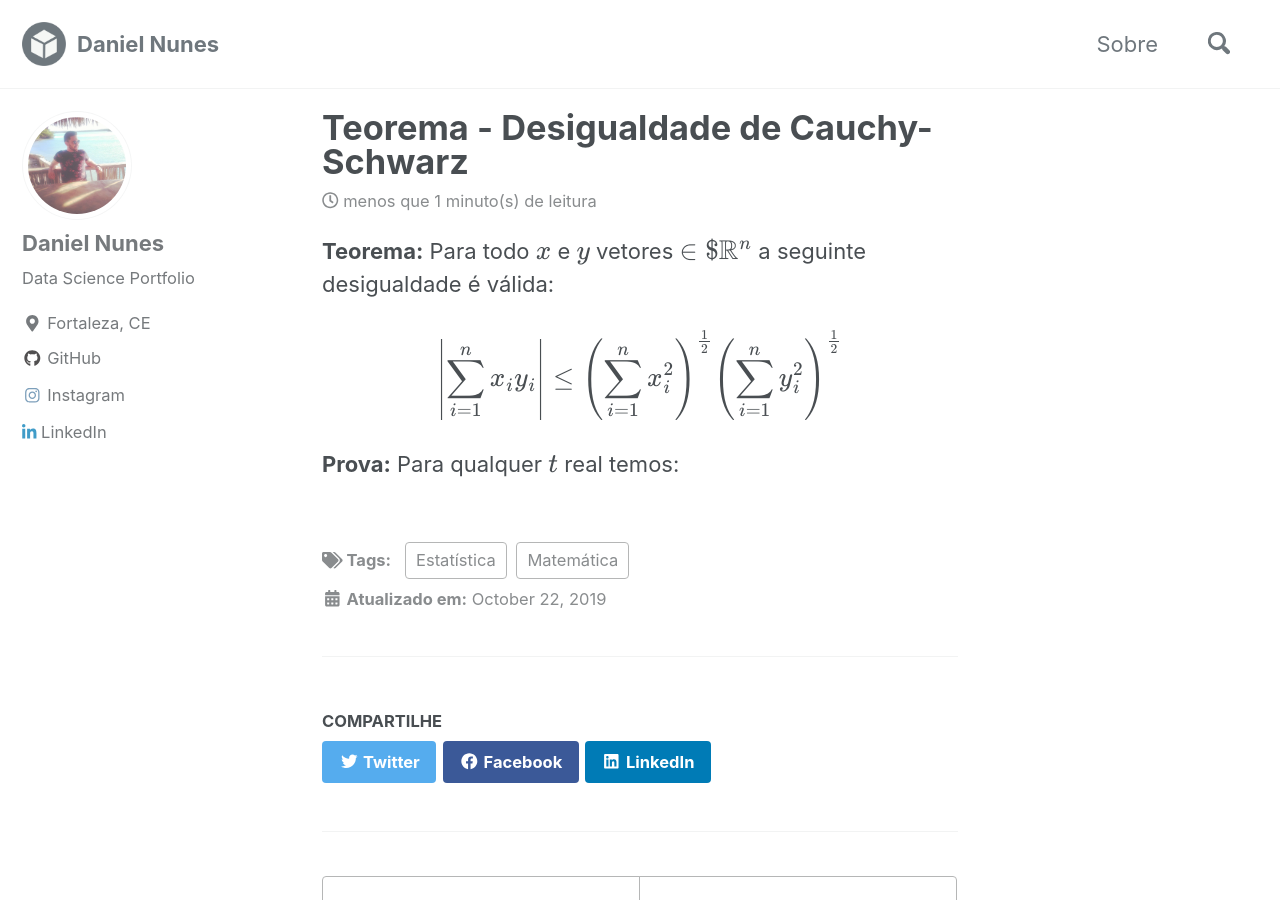
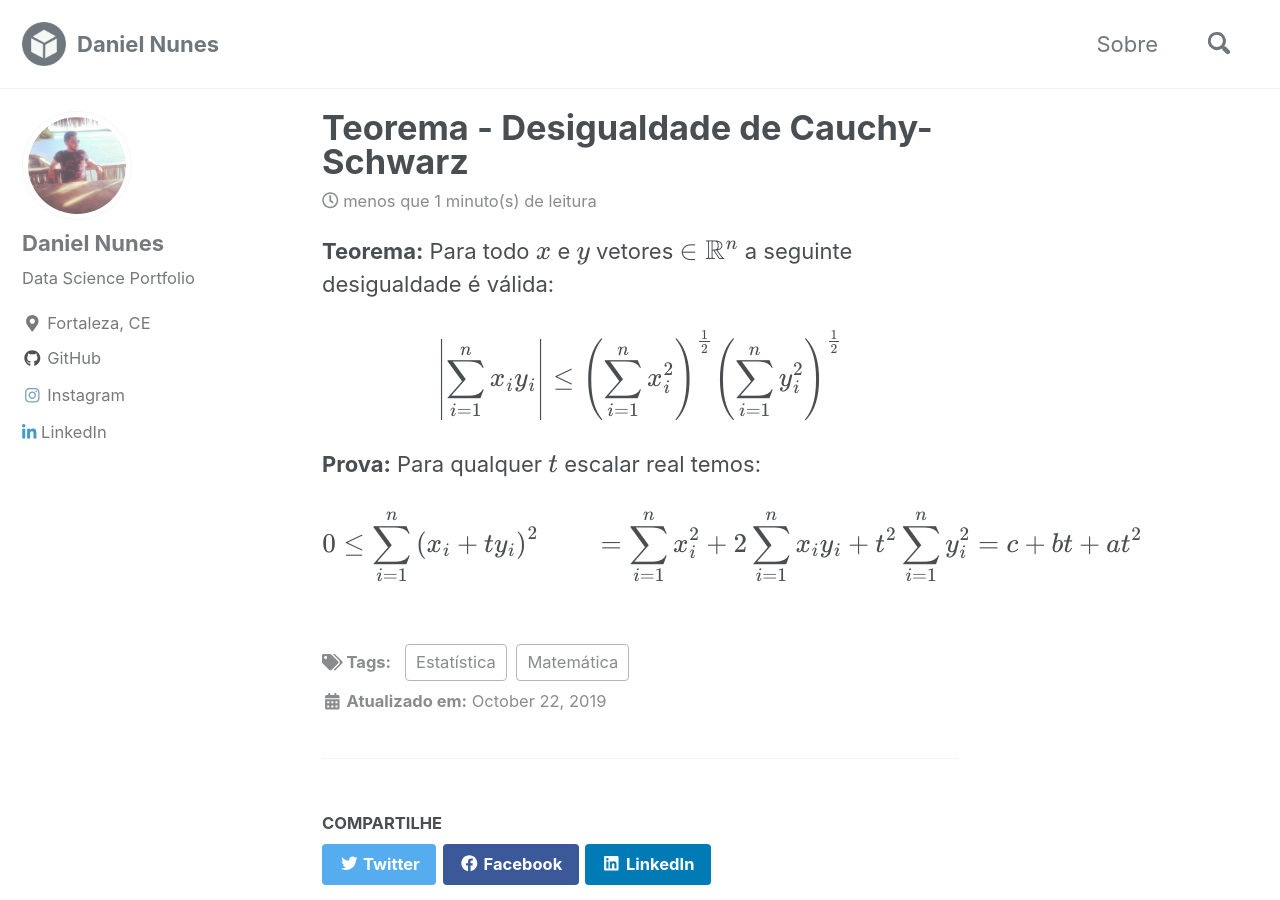
Before and after one commit to danielmnunes/danielmnunes.github.io, a Jekyll site: the page built from _posts/2019-10-21-cauchy-schwars.md, in a window 1280 px wide and 900 px high. Built offline with Jekyll 4.4.1, drawn with Linux system fonts in a browser that asks for light colours; cached includes are drawn as plain includes; nearby versions of some CDN libraries; emoji names are drawn with the system emoji font; formulas are drawn with MathJax 3; comment, search, counter and statistics services are not loaded.

Commit message:
Post cauchy 3

```diff
--- a/_posts/2019-10-21-cauchy-schwars.md
+++ b/_posts/2019-10-21-cauchy-schwars.md
@@ -10,8 +10,14 @@ header:
   teaser: "/images/math.gif"
 ---
 
-**Teorema:** Para todo $$x$$ e $$y$$ vetores $$\in$ \mathbb{R}^{n}$$ a seguinte desigualdade é válida:
+**Teorema:** Para todo $$x$$ e $$y$$ vetores $$\in \mathbb{R}^{n}$$ a seguinte desigualdade é válida:
 
 $$\left | \sum_{i=1}^{n}x_{i}y_{i} \right |\leq \left ( \sum_{i=1}^{n}x_{i}^{2} \right )^{\frac{1}{2}} \left ( \sum_{i=1}^{n}y_{i}^{2} \right )^{\frac{1}{2}}$$
 
-**Prova:** Para qualquer $$t$$ real temos:
+**Prova:** Para qualquer $$t$$ escalar real temos:
+
+\begin{align}
+0 & \leq \sum_{i=1}^{n} \left ( x_{i} + ty_{i} \right )^{2} \\
+& = \sum_{i=1}^{n}x_{i}^{2} + 2\sum_{i=1}^{n}x_{i}y_{i} + t^{2}\sum_{i=1}^{n}y_{i}^{2} \\
+& = c + bt + at^{2}
+\end{align}
```
Also changed, not shown: 1 other file.
